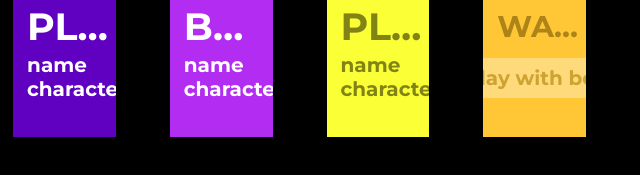
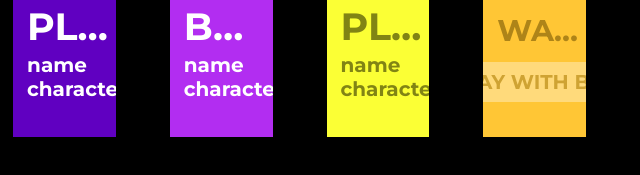
Before and after one commit to antllcon/Prism, a plain HTML site: page lobby.html in a window 1280 px wide. Shown: the part 573-748 px from the top of the page, 640-1280 px from the left. Drawn offline with Linux system fonts and the light colour scheme.

Commit message:
task-27 поменяла "play with bot" на "PLAY WITH BOT"

```diff
--- a/lobby.html
+++ b/lobby.html
@@ -78,8 +78,8 @@
                     </button>
                 </div>
                 <!-- нельзя просто так взять и поменять размер шрифта -->
-                <span class="player-count"   style="color: #AE8418; font-size: 30px; margin-top: 11px; text-align: center">WAIT PLAYER</span>
-                <button class="player-get-bot" >Play with bot</button>
+                <span class="player-count"   style="color: #AE8418; font-size: 30px; margin-top: 15px; text-align: center">WAIT PLAYER</span>
+                <button class="player-get-bot" >PLAY WITH BOT</button>
             </div>
         </div>
     </div>
```
